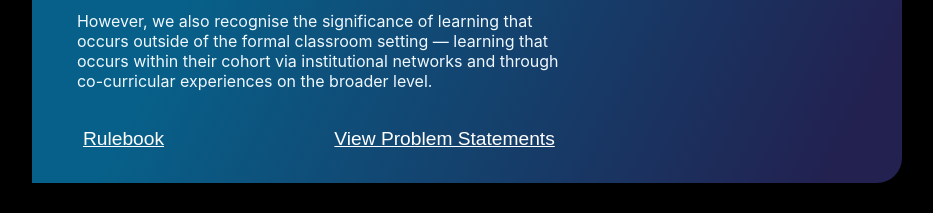
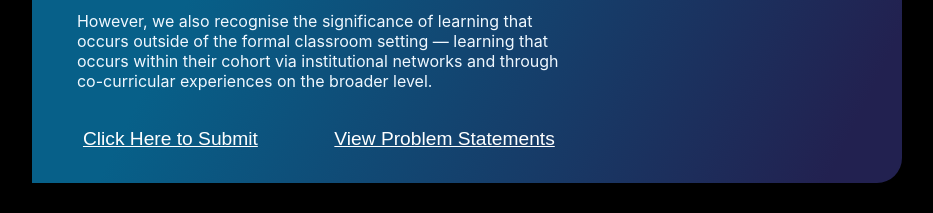
Before and after one commit to Civil-Conclave/civilconclave2k22, a React (Create React App) app: page /events in a window 1280 px wide. Shown: the part 820-1033 px from the top of the page, without its empty margins (173-1106 px from the left). Built offline with nearby package versions, Linux system fonts and the light colour scheme.

Commit message:
Submission of case studies added

```diff
--- a/src/components/Events/EventsAll.jsx
+++ b/src/components/Events/EventsAll.jsx
@@ -141,7 +141,7 @@ const Events = (props) => {
   }
   function handleClickCaseS(e) {
     window.open(
-      "https://drive.google.com/file/d/14ZDl0AAlQv-qXGa-hP7NMDHIyWBGcYcq/view?usp=sharing"
+      "https://drive.google.com/file/d/1sf01QiMGc4_5KIyzIQv5B02EuCoW3g9K/view?usp=sharing"
     );
   }
   function handleClickResearch(e) {
@@ -193,7 +193,7 @@ const Events = (props) => {
               </p>
               <div className="caseStudyButtons">
                 <button className="submitButton" onClick={handleClickCaseS}>
-                  Rulebook
+                  Click Here to Submit
                 </button>
                 <button className="submitButton" onClick={handleClick}>
                   View Problem Statements
```
